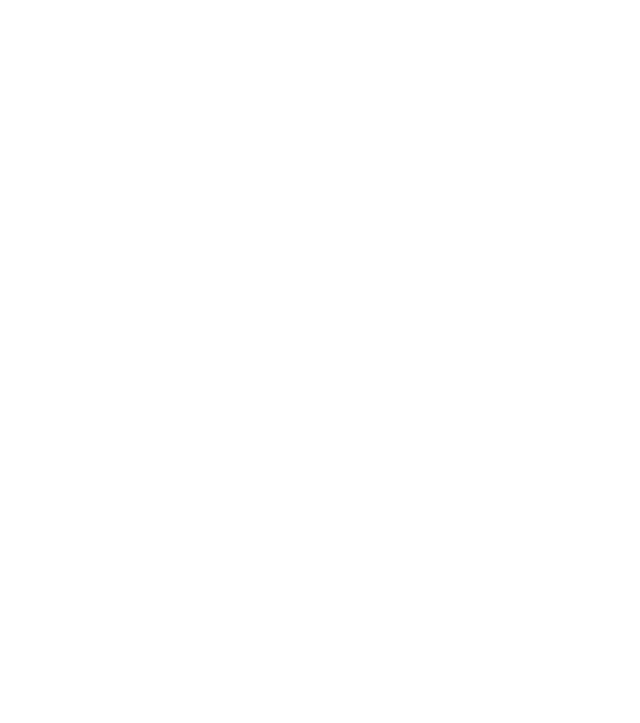
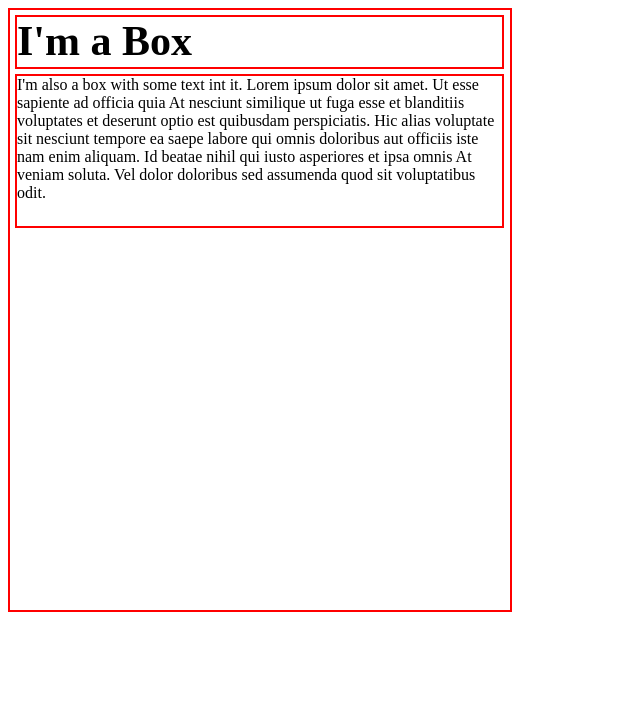
Before and after one commit to abhijeetkumar0105/GalleryList.github.io, a plain HTML site: page assignment5/boxModel2.html in a window 1280 px wide. Shown: the whole page, without its empty margins (0-640 px from the left). Drawn offline with Linux system fonts and the light colour scheme.

Commit message:
Update boxModel2.html

```diff
--- a/assignment5/boxModel2.html
+++ b/assignment5/boxModel2.html
@@ -1,31 +1,33 @@
 <html>
 <head>
 <style>
-.canvas {
-  border: 2px red;
+div.container {
   width: 500px;
-  height: 600px;
+  height:600px;
+  border: 2px solid red;
 }
-
-.frame {
-  border: 2px red;
-  width: 500px;
-  padding: 50px;
-  margin: 20px auto;
+div.child1 {
+font-size: 42px;
+font-weight: bold;
+color: black;
+width: 485px;
+height:50px;
+margin:5px 5px 5px 5px;
+border: 2px solid red;
 }
-</style></head>
-
-
-
-
-  <body>
-    <div class="frame">
-      <div class="canvas">
-        <div class="one"></div>
-        <div class="two"></div>
-        <div class="three"></div>
-      </div>
+div.child2 {
+color: black;
+width: 485px;
+height:150px;
+margin:5px 5px 5px 5px;
+border: 2px solid red;
+}
+</style>
+</head>
+<body>
+    <div class="container">
+	<div class="child1"><b> I'm a Box</b></div>
+	<div class="child2">I'm also a box with some text int it. Lorem ipsum dolor sit amet. Ut esse sapiente ad officia quia At nesciunt similique ut fuga esse et blanditiis voluptates et deserunt optio est quibusdam perspiciatis. Hic alias voluptate sit nesciunt tempore ea saepe labore qui omnis doloribus aut officiis iste nam enim aliquam. Id beatae nihil qui iusto asperiores et ipsa omnis At veniam soluta. Vel dolor doloribus sed assumenda quod sit voluptatibus odit.</div>
     </div>
-
 </body>
 </html>
```
